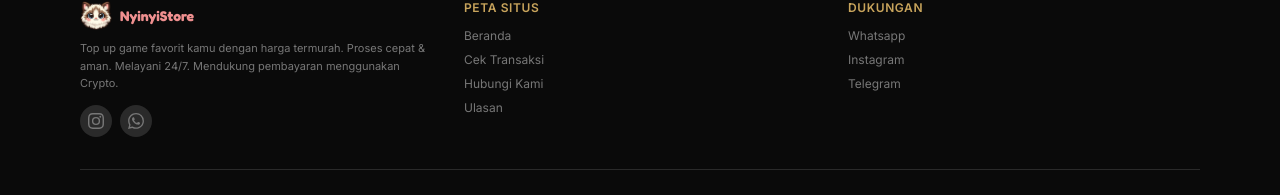
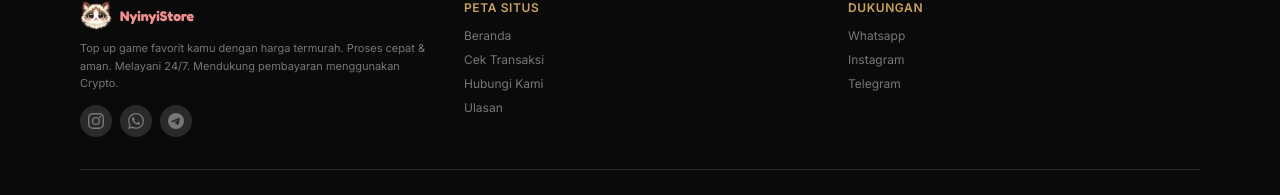
Before and after one commit to rinonism/nyinyistore, a Next.js app: page / in a window 1280 px wide. Shown: the part 1726-1921 px from the top of the page. Built offline with nearby package versions, Linux system fonts and the light colour scheme.

Commit message:
Add Telegram icon to footer social links

```diff
--- a/src/components/Footer.tsx
+++ b/src/components/Footer.tsx
@@ -22,6 +22,9 @@ export default function Footer() {
               </a>
               <a href="https://wa.me/6285157434365" target="_blank" rel="noopener noreferrer" className="rounded-full bg-[#2a2a2a] p-2 text-[#777] hover:text-[#c8a45c] transition-colors">
                 <svg className="h-4 w-4" fill="currentColor" viewBox="0 0 24 24"><path d="M17.472 14.382c-.297-.149-1.758-.867-2.03-.967-.273-.099-.471-.148-.67.15-.197.297-.767.966-.94 1.164-.173.199-.347.223-.644.075-.297-.15-1.255-.463-2.39-1.475-.883-.788-1.48-1.761-1.653-2.059-.173-.297-.018-.458.13-.606.134-.133.298-.347.446-.52.149-.174.198-.298.298-.497.099-.198.05-.371-.025-.52-.075-.149-.669-1.612-.916-2.207-.242-.579-.487-.5-.669-.51-.173-.008-.371-.01-.57-.01-.198 0-.52.074-.792.372-.272.297-1.04 1.016-1.04 2.479 0 1.462 1.065 2.875 1.213 3.074.149.198 2.096 3.2 5.077 4.487.709.306 1.262.489 1.694.625.712.227 1.36.195 1.871.118.571-.085 1.758-.719 2.006-1.413.248-.694.248-1.289.173-1.413-.074-.124-.272-.198-.57-.347m-5.421 7.403h-.004a9.87 9.87 0 01-5.031-1.378l-.361-.214-3.741.982.998-3.648-.235-.374a9.86 9.86 0 01-1.51-5.26c.001-5.45 4.436-9.884 9.888-9.884 2.64 0 5.122 1.03 6.988 2.898a9.825 9.825 0 012.893 6.994c-.003 5.45-4.437 9.884-9.885 9.884m8.413-18.297A11.815 11.815 0 0012.05 0C5.495 0 .16 5.335.157 11.892c0 2.096.547 4.142 1.588 5.945L.057 24l6.305-1.654a11.882 11.882 0 005.683 1.448h.005c6.554 0 11.89-5.335 11.893-11.893a11.821 11.821 0 00-3.48-8.413z"/></svg>
+              </a>
+              <a href="https://t.me/NyinyiStore_bot" target="_blank" rel="noopener noreferrer" className="rounded-full bg-[#2a2a2a] p-2 text-[#777] hover:text-[#c8a45c] transition-colors">
+                <svg className="h-4 w-4" fill="currentColor" viewBox="0 0 24 24"><path d="M11.944 0A12 12 0 000 12a12 12 0 0012 12 12 12 0 0012-12A12 12 0 0012 0a12 12 0 00-.056 0zm4.962 7.224c.1-.002.321.023.465.14a.506.506 0 01.171.325c.016.093.036.306.02.472-.18 1.898-.962 6.502-1.36 8.627-.168.9-.499 1.201-.82 1.23-.696.065-1.225-.46-1.9-.902-1.056-.693-1.653-1.124-2.678-1.8-1.185-.78-.417-1.21.258-1.91.177-.184 3.247-2.977 3.307-3.23.007-.032.014-.15-.056-.212s-.174-.041-.249-.024c-.106.024-1.793 1.14-5.061 3.345-.479.33-.913.49-1.302.48-.428-.008-1.252-.241-1.865-.44-.752-.245-1.349-.374-1.297-.789.027-.216.325-.437.893-.663 3.498-1.524 5.83-2.529 6.998-3.014 3.332-1.386 4.025-1.627 4.476-1.635z"/></svg>
               </a>
             </div>
           </div>
```
